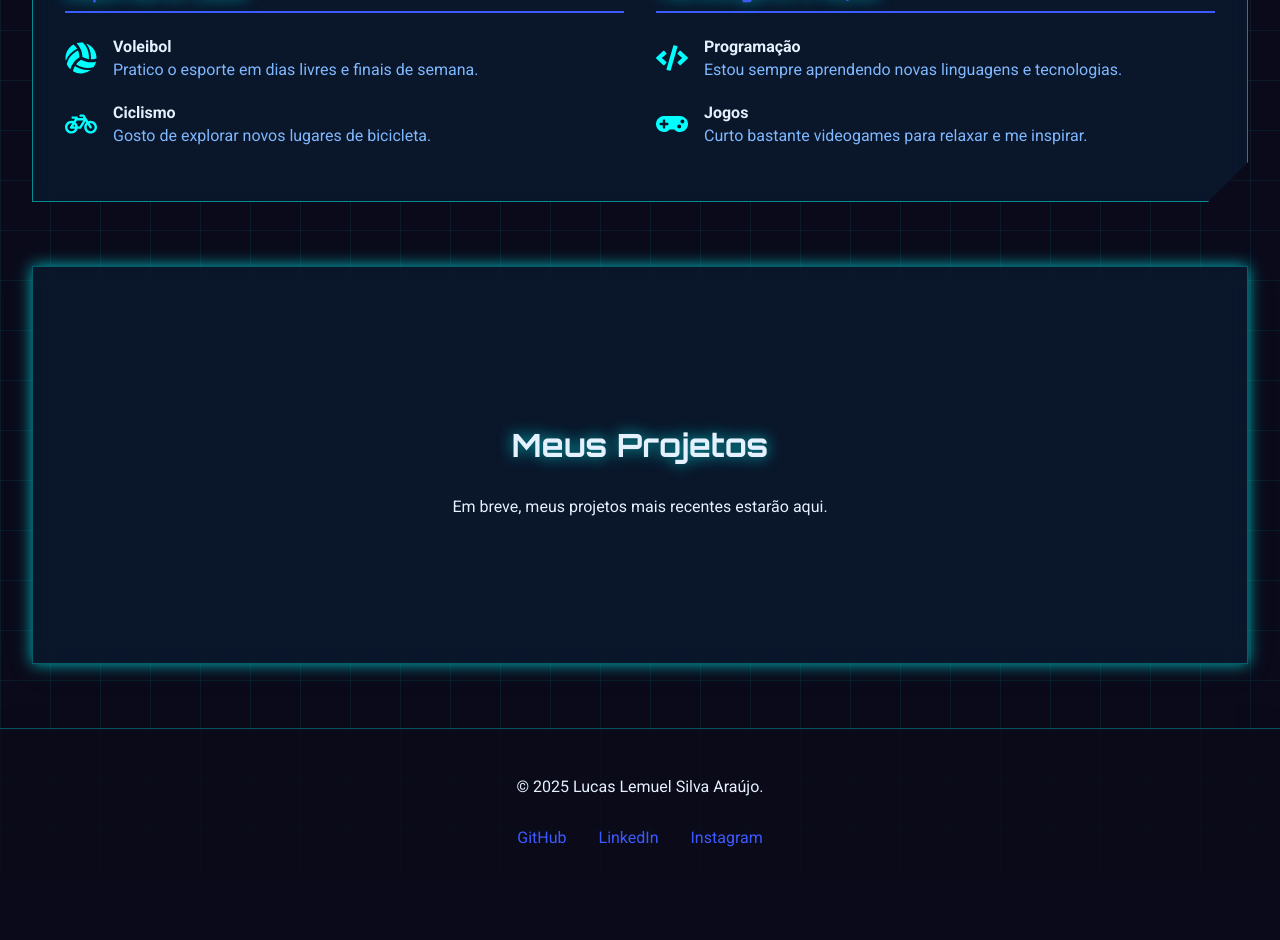
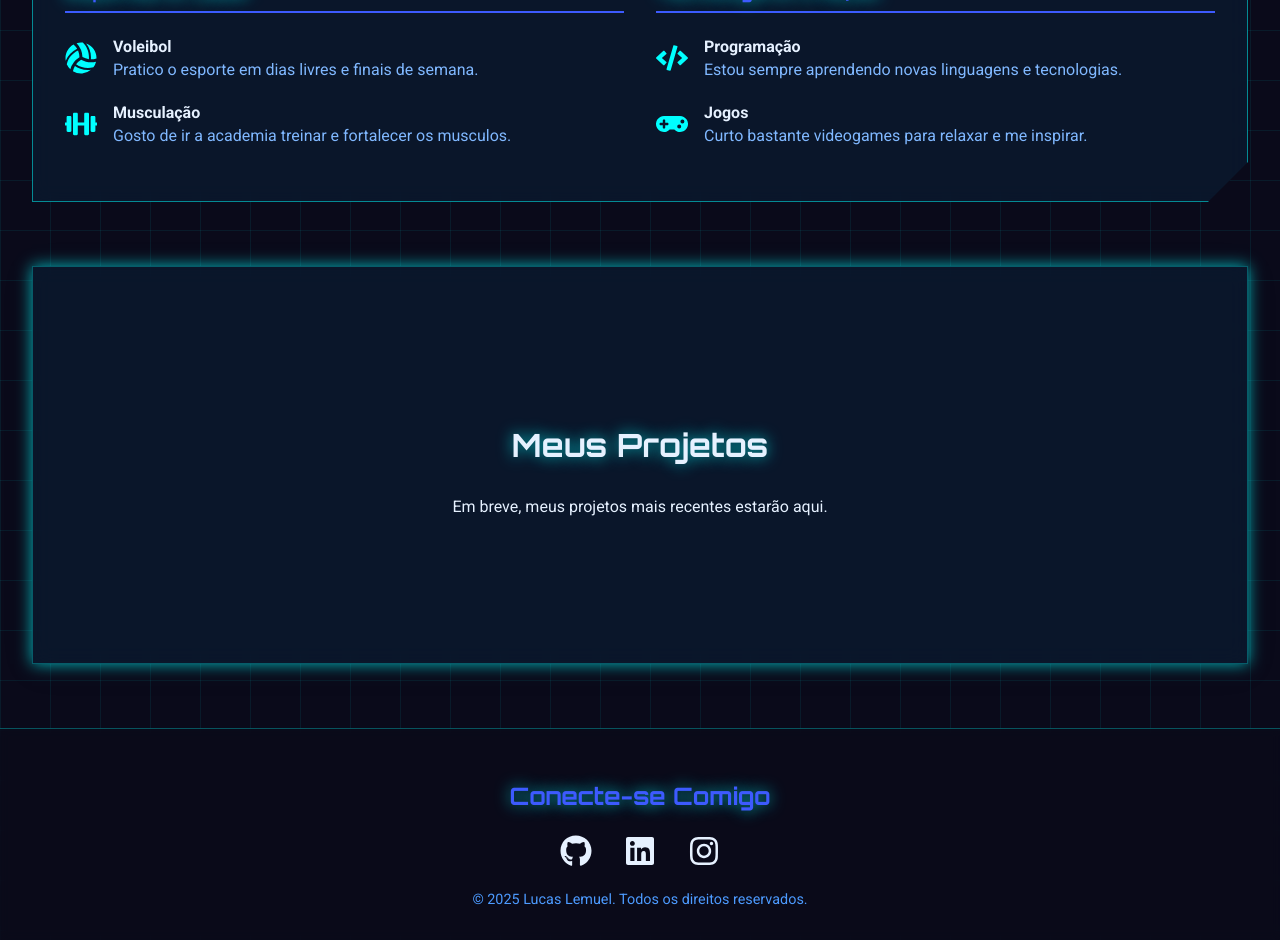
Before and after one commit to Lucas10Lemus/meusite-LucasL, a React (Vite) app: page / in a window 1280 px wide. Shown: the part 1720-2660 px from the top of the page. Before the commit the page ends 2599 px from the top, so only its background shows below. Built offline with nearby package versions, Linux system fonts and the light colour scheme.

Commit message:
ajustes
ajustes simplasos

```diff
--- a/src/components/Footer.jsx
+++ b/src/components/Footer.jsx
@@ -1,18 +1,23 @@
 import React from 'react';
 import './Footer.scss';
+import { FaGithub, FaLinkedin, FaInstagram } from 'react-icons/fa';
 
 const Footer = () => {
     return (
-        <footer className="footer">
-            <div className="footer-content">
-                <p>© 2025 Lucas Lemuel Silva Araújo.</p>
-                <div className="social-links">
-                    {/* Substitua '#' pelo seu link */}
-                    <a href="https://github.com/Lucas10Lemus" target="_blank" rel="noopener noreferrer">GitHub</a>
-                    <a href="https://www.linkedin.com/in/lucas-lemus-silva-araujo/" target="_blank" rel="noopener noreferrer">LinkedIn</a>
-                    <a href="https://www.instagram.com/llucasl__/" target="_blank" rel="noopener noreferrer">Instagram</a>
-                </div>
+        <footer id="contact" className="footer">
+            <h2 className="footer-title">Conecte-se Comigo</h2>
+            <div className="social-icons">
+                <a href="https://github.com/seu-usuario" target="_blank" rel="noopener noreferrer" aria-label="GitHub">
+                    <FaGithub />
+                </a>
+                <a href="https://linkedin.com/in/seu-usuario" target="_blank" rel="noopener noreferrer" aria-label="LinkedIn">
+                    <FaLinkedin />
+                </a>
+                <a href="https://instagram.com/seu-usuario" target="_blank" rel="noopener noreferrer" aria-label="Instagram">
+                    <FaInstagram />
+                </a>
             </div>
+            <p className="footer-text">© 2025 Lucas Lemuel. Todos os direitos reservados.</p>
         </footer>
     );
 };
--- a/src/components/Footer.scss
+++ b/src/components/Footer.scss
@@ -1,30 +1,38 @@
 .footer {
+    padding: 2rem;
     background-color: rgba($background-color, 0.8);
-    color: $text-color;
-    padding: 2rem 0;
+    backdrop-filter: blur(5px);
     text-align: center;
     border-top: 1px solid $border-color;
-    box-shadow: $shadow-blue-blur;
-    font-family: $font-body;
+    margin-top: 4rem;
 
-    .footer-content {
-        max-width: 1200px;
-        margin: 0 auto;
-        display: flex;
-        flex-direction: column;
-        align-items: center;
-        gap: 1rem;
+    .footer-title {
+        color: $accent-color;
+        margin-bottom: 1.5rem;
+        font-family: $font-titles;
     }
 
-    .social-links a {
-        color: $accent-color;
-        margin: 0 1rem;
-        text-decoration: none;
-        transition: color $transition-speed ease;
+    .social-icons {
+        display: flex;
+        justify-content: center;
+        gap: 2rem;
+        margin-bottom: 1rem;
 
-        &:hover {
-            color: $primary-color; // Cor primária para o hover
-            text-shadow: $glow-primary; // Brilho ciano suave
+        a {
+            color: $text-color;
+            font-size: 2rem;
+            transition: color $transition-speed, transform $transition-speed;
+
+            &:hover {
+                color: $primary-color;
+                transform: scale(1.2);
+            }
         }
     }
+
+    .footer-text {
+        margin: 0;
+        color: darken($text-color, 30%);
+        font-size: 0.9rem;
+    }
 }
--- a/src/components/Hero.jsx
+++ b/src/components/Hero.jsx
@@ -18,7 +18,9 @@ const Hero = () => {
                     <a href="#projects" className="hero-button-link">
                         <button className="hero-button">Ver Projetos</button>
                     </a>
-                    <button className="hero-button secondary">Entrar em Contato</button>
+                    <a href="#contact" className="hero-button-link">
+                        <button className="hero-button secondary">Entrar em Contato</button>
+                    </a>
                 </div>
             </div>
         </section>
--- a/src/components/HobbiesPanel.jsx
+++ b/src/components/HobbiesPanel.jsx
@@ -1,6 +1,6 @@
 import React from 'react';
 import './HobbiesPanel.scss';
-import { FaVolleyballBall, FaBicycle, FaCode, FaGamepad } from 'react-icons/fa';
+import { FaVolleyballBall, FaDumbbell, FaCode, FaGamepad } from 'react-icons/fa';
 
 const HobbiesPanel = () => {
     return (
@@ -18,10 +18,10 @@ const HobbiesPanel = () => {
                             </div>
                         </li>
                         <li className="hobby-item">
-                            <FaBicycle className="hobby-icon" />
+                            <FaDumbbell className="hobby-icon" />
                             <div>
-                                <h4>Ciclismo</h4>
-                                <p>Gosto de explorar novos lugares de bicicleta.</p>
+                                <h4>Musculação</h4>
+                                <p>Gosto de ir a academia treinar e fortalecer os musculos.</p>
                             </div>
                         </li>
                     </ul>
```
